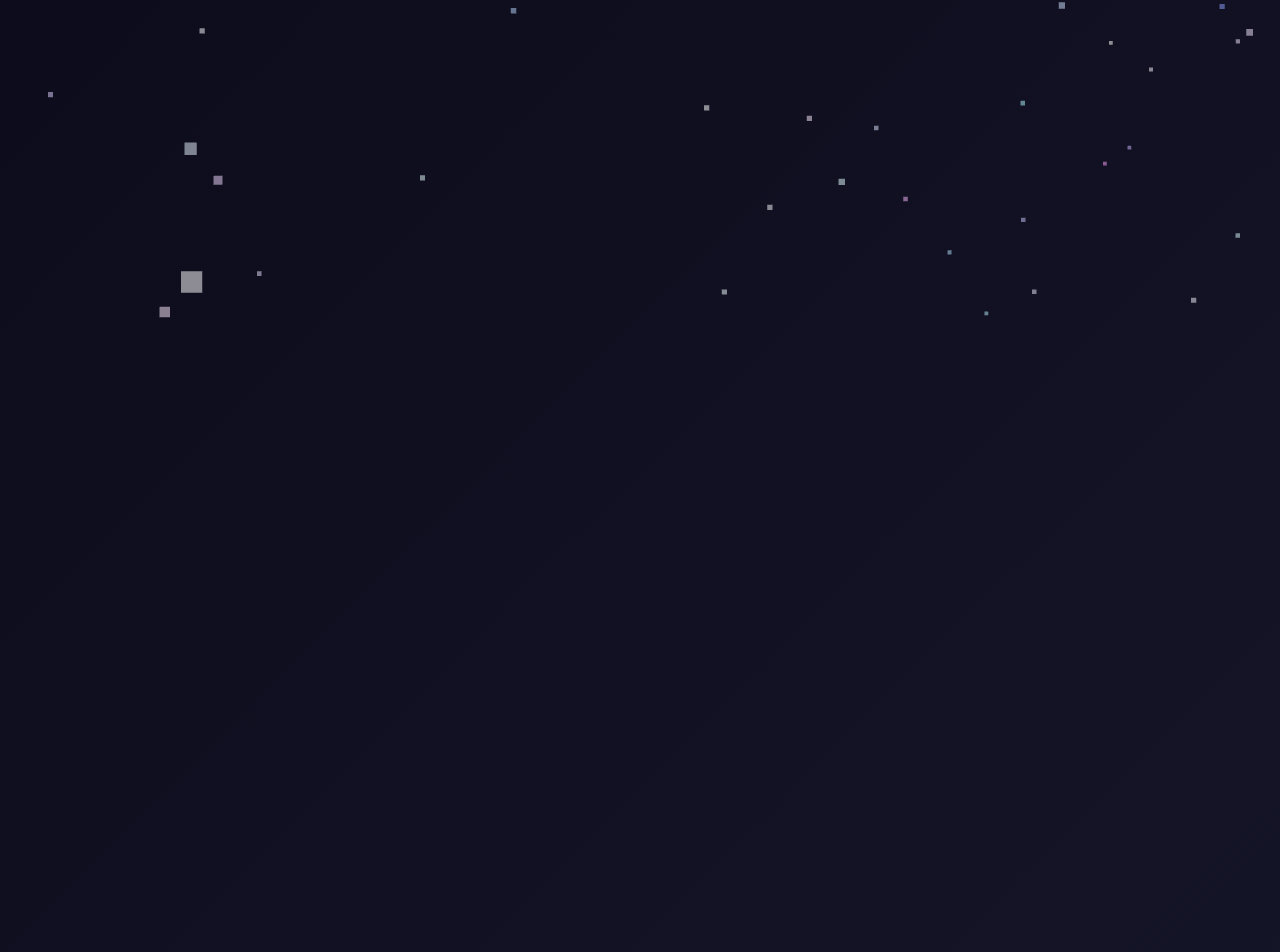
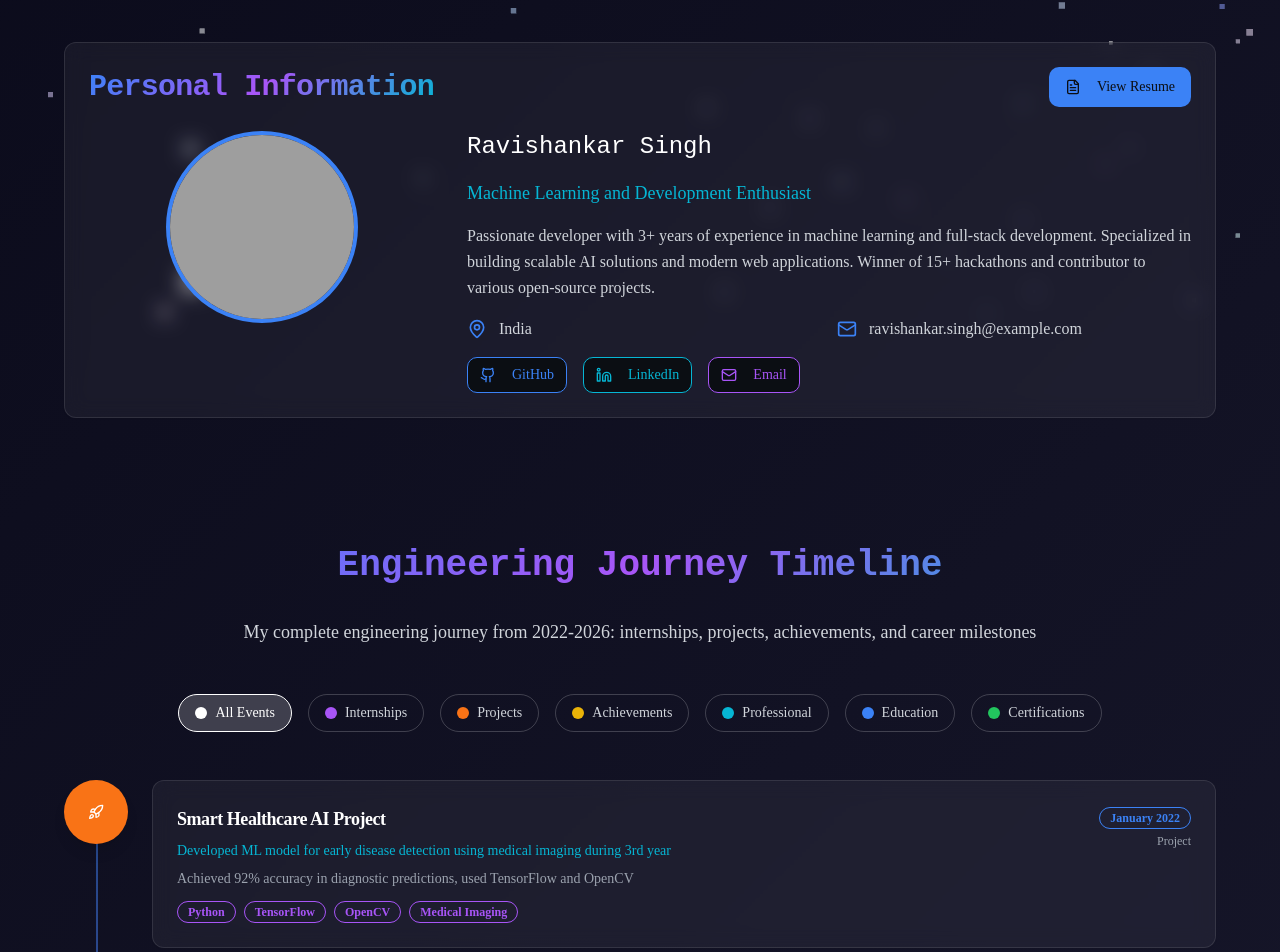
Before and after one commit to Ravi098987/my_portfolio, a React (Vite) app: page /about in a window 1280 px wide. Shown: the part 474-1426 px from the top of the page. Built offline with nearby package versions, Linux system fonts and the light colour scheme; grey boxes are pictures that could not be loaded.

Commit message:
Fix: Show complete profile content
The About page's "Complete Profile" section was not displaying any content. This commit addresses the issue.

```diff
--- a/src/pages/About.tsx
+++ b/src/pages/About.tsx
@@ -1,3 +1,4 @@
+
 import { useState, useEffect } from 'react';
 import { motion } from 'framer-motion';
 import { Card, CardContent, CardDescription, CardHeader, CardTitle } from '@/components/ui/card';
@@ -343,30 +344,6 @@ const About = () => {
     }
   ];
 
-  // Achievements data
-  const achievements = [
-    {
-      title: "15+ Hackathon Victories",
-      description: "Won over 15 national and international hackathons including Smart India Hackathon",
-      year: "2019-2024"
-    },
-    {
-      title: "Open Source Contributor",
-      description: "Contributed to 20+ open source projects with over 1000 GitHub stars",
-      year: "2020-2024"
-    },
-    {
-      title: "Research Publications",
-      description: "Published 5 research papers in top-tier AI and ML conferences",
-      year: "2021-2023"
-    },
-    {
-      title: "Tech Speaker",
-      description: "Speaker at 10+ tech conferences and workshops on AI/ML topics",
-      year: "2022-2024"
-    }
-  ];
-
   // Resume content
   const resumeContent = {
     summary: "Passionate Machine Learning Engineer and Full Stack Developer with 3+ years of experience building scalable AI solutions. Proven track record of 15+ hackathon victories and expertise in modern web technologies.",
@@ -382,8 +359,16 @@ const About = () => {
     ]
   };
 
-  // Scroll reveal effect
+  // Initialize visibility for all sections
   useEffect(() => {
+    // Set all sections as visible initially to avoid scroll reveal issues
+    setIsVisible({
+      personal: true,
+      'engineering-timeline': true,
+      'skills-detailed': true,
+      certifications: true
+    });
+
     const observer = new IntersectionObserver(
       (entries) => {
         entries.forEach((entry) => {
@@ -457,11 +442,11 @@ const About = () => {
       </section>
 
       {/* Personal Information */}
-      <section id="personal" className="py-16 px-4 scroll-reveal">
+      <section id="personal" className="py-16 px-4">
         <div className="max-w-6xl mx-auto">
           <motion.div
             initial={{ opacity: 0, y: 50 }}
-            animate={isVisible.personal ? { opacity: 1, y: 0 } : {}}
+            animate={{ opacity: 1, y: 0 }}
             transition={{ duration: 0.8 }}
           >
             <Card className="glass border-white/10">
@@ -501,6 +486,22 @@ const About = () => {
                           <Mail className="w-5 h-5 text-cosmic-blue" />
                           <span className="text-gray-300">{personalInfo.email}</span>
                         </div>
+                      </div>
+
+                      {/* Contact Links */}
+                      <div className="flex space-x-4 mt-6">
+                        <Button variant="outline" size="sm" className="border-cosmic-blue text-cosmic-blue">
+                          <Github className="w-4 h-4 mr-2" />
+                          GitHub
+                        </Button>
+                        <Button variant="outline" size="sm" className="border-cosmic-cyan text-cosmic-cyan">
+                          <Linkedin className="w-4 h-4 mr-2" />
+                          LinkedIn
+                        </Button>
+                        <Button variant="outline" size="sm" className="border-cosmic-purple text-cosmic-purple">
+                          <Mail className="w-4 h-4 mr-2" />
+                          Email
+                        </Button>
                       </div>
                     </div>
                   </div>
@@ -586,11 +587,11 @@ const About = () => {
       </section>
 
       {/* Engineering Journey Timeline (2022-2026) */}
-      <section id="engineering-timeline" className="py-16 px-4 scroll-reveal">
+      <section id="engineering-timeline" className="py-16 px-4">
         <div className="max-w-6xl mx-auto">
           <motion.div
             initial={{ opacity: 0, y: 50 }}
-            animate={isVisible['engineering-timeline'] ? { opacity: 1, y: 0 } : {}}
+            animate={{ opacity: 1, y: 0 }}
             transition={{ duration: 0.8 }}
           >
             <h2 className="text-4xl font-orbitron font-bold gradient-text mb-8 text-center">Engineering Journey Timeline</h2>
@@ -632,7 +633,7 @@ const About = () => {
                   <motion.div
                     key={`${item.year}-${item.month}-${item.title}`}
                     initial={{ opacity: 0, x: -50 }}
-                    animate={isVisible['engineering-timeline'] ? { opacity: 1, x: 0 } : {}}
+                    animate={{ opacity: 1, x: 0 }}
                     transition={{ duration: 0.6, delay: index * 0.05 }}
                     className="relative flex items-start space-x-6"
                   >
@@ -675,11 +676,11 @@ const About = () => {
       </section>
 
       {/* Technical Skills */}
-      <section id="skills-detailed" className="py-16 px-4 scroll-reveal">
+      <section id="skills-detailed" className="py-16 px-4">
         <div className="max-w-6xl mx-auto">
           <motion.div
             initial={{ opacity: 0, y: 50 }}
-            animate={isVisible['skills-detailed'] ? { opacity: 1, y: 0 } : {}}
+            animate={{ opacity: 1, y: 0 }}
             transition={{ duration: 0.8 }}
           >
             <h2 className="text-4xl font-orbitron font-bold gradient-text mb-12 text-center">Technical Expertise</h2>
@@ -704,7 +705,7 @@ const About = () => {
                             <motion.div
                               className="bg-gradient-to-r from-cosmic-blue to-cosmic-purple h-2 rounded-full"
                               initial={{ width: 0 }}
-                              animate={isVisible['skills-detailed'] ? { width: `${skill.level}%` } : { width: 0 }}
+                              animate={{ width: `${skill.level}%` }}
                               transition={{ duration: 1, delay: index * 0.1 + i * 0.1 }}
                             />
                           </div>
@@ -720,11 +721,11 @@ const About = () => {
       </section>
 
       {/* Certifications */}
-      <section id="certifications" className="py-16 px-4 scroll-reveal">
+      <section id="certifications" className="py-16 px-4">
         <div className="max-w-6xl mx-auto">
           <motion.div
             initial={{ opacity: 0, y: 50 }}
-            animate={isVisible.certifications ? { opacity: 1, y: 0 } : {}}
+            animate={{ opacity: 1, y: 0 }}
             transition={{ duration: 0.8 }}
           >
             <h2 className="text-4xl font-orbitron font-bold gradient-text mb-12 text-center">Professional Certifications</h2>
```
